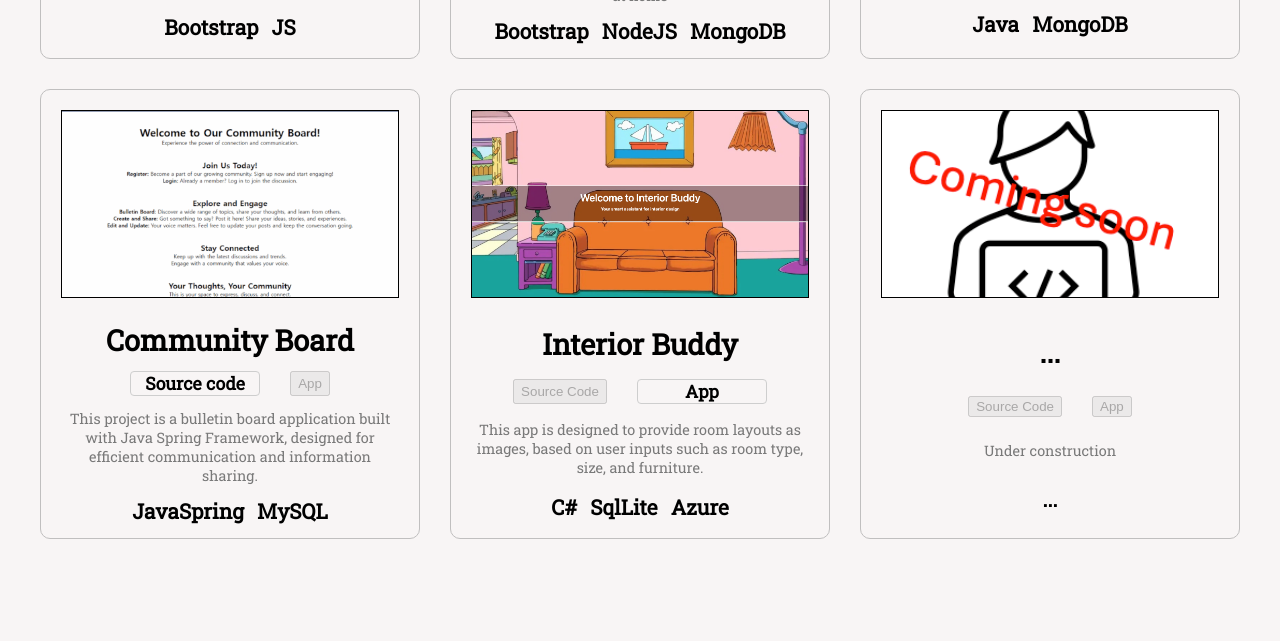
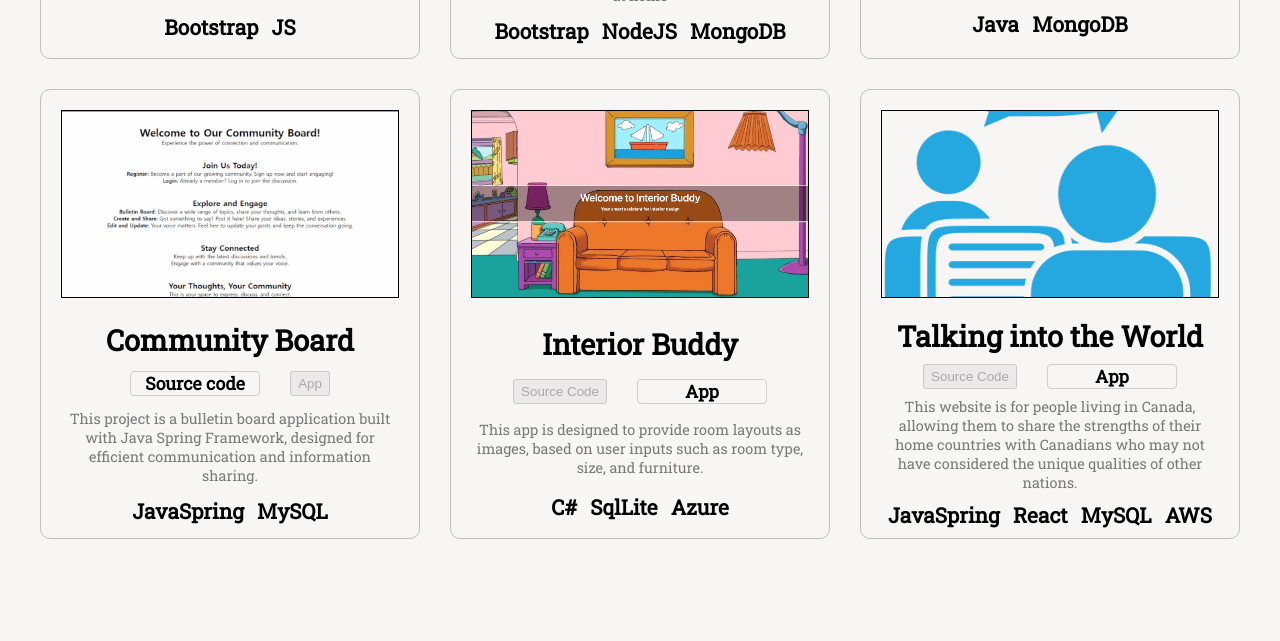
Before and after one commit to 7374179/7374179.github.io, a plain HTML site: page index.html in a window 1280 px wide. Shown: the part 1037-1678 px from the top of the page. Drawn offline with Linux system fonts and the light colour scheme.

Commit message:
added the talkingintotheworld project

```diff
--- a/index.html
+++ b/index.html
@@ -115,19 +115,19 @@
                     <div class="lang">C# SqlLite Azure</div>
                 </div>
             </li>
-            <li class="project project-6 ripple load-bg" data-project-id="project4">
+            <li class="project project-6 ripple load-bg" data-project-id="project6">
                 <div class="project-image"></div>
                 <div class="project-content">
-                    <h3 class="project-title"><span>...</span></h3>
+                    <h3 class="project-title"><span>Talking into the World</span></h3>
                     <div class="code-app">
                         <!-- <a href="https://github.com/7374179/Board-for-JavaSpring" target="_blank" class="code">Source
                             code</a>
                         <a href="https://github.com/7374179/Board-for-JavaSpring" target="_blank" class="app">App</a> -->
                         <button disabled>Source Code</button>
-                        <button disabled>App</button>
+                        <a href="https://TalkingintotheWorld.com/" target="_blank" class="app">App</a>
                     </div>
-                    <div class="project-description">Under construction</div>
-                    <div class="lang">...</div>
+                    <div class="project-description">This website is for people living in Canada, allowing them to share the strengths of their home countries with Canadians who may not have considered the unique qualities of other nations.</div>
+                    <div class="lang">JavaSpring React MySQL AWS</div>
                 </div>
             </li>
         </ul>
--- a/main.css
+++ b/main.css
@@ -378,7 +378,7 @@ ul {
 }
 
 .project-6.load-bg .project-image {
-  background-image: url(./imgs/prj6.png);
+  background-image: url(./imgs/logo_simple.png);
 }
 
 @media all and (max-width: 768px) {
```
Also changed, not shown: imgs/logo1.png (added), imgs/logo_simple.png (added).
